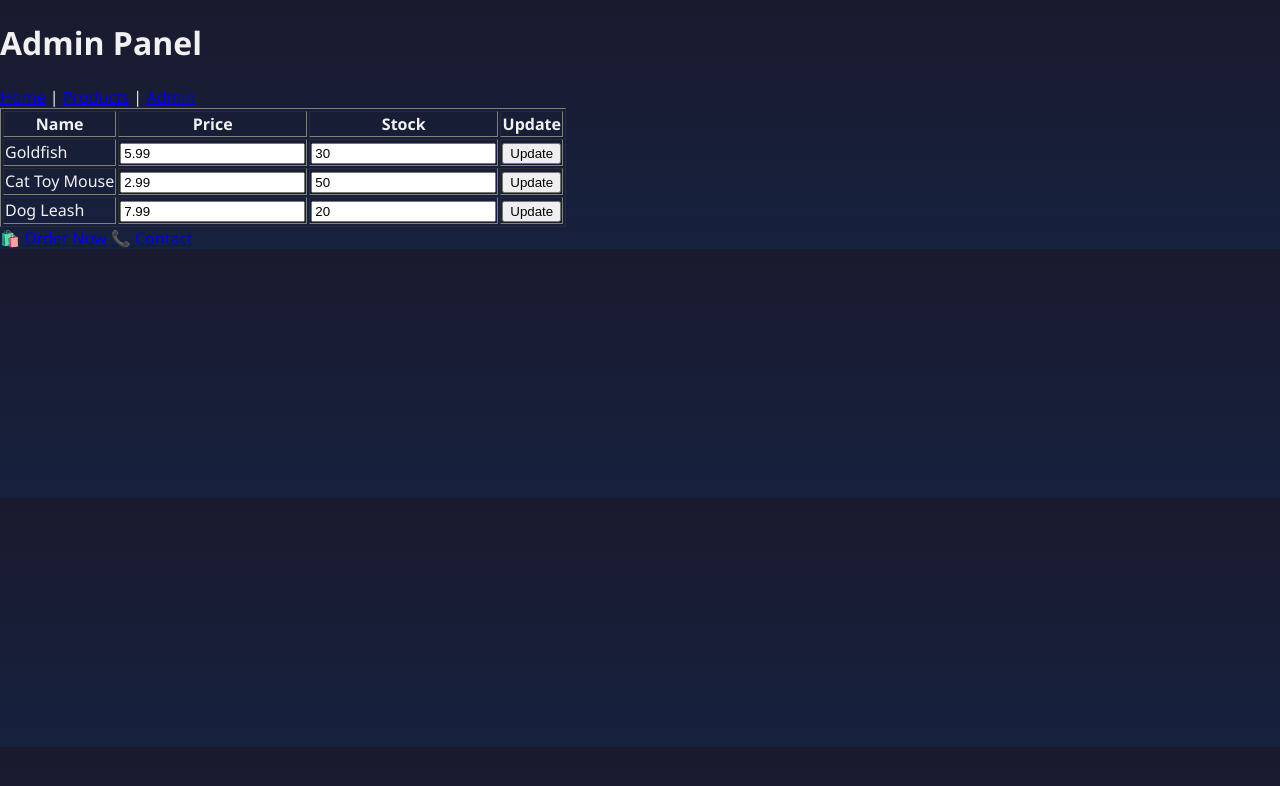
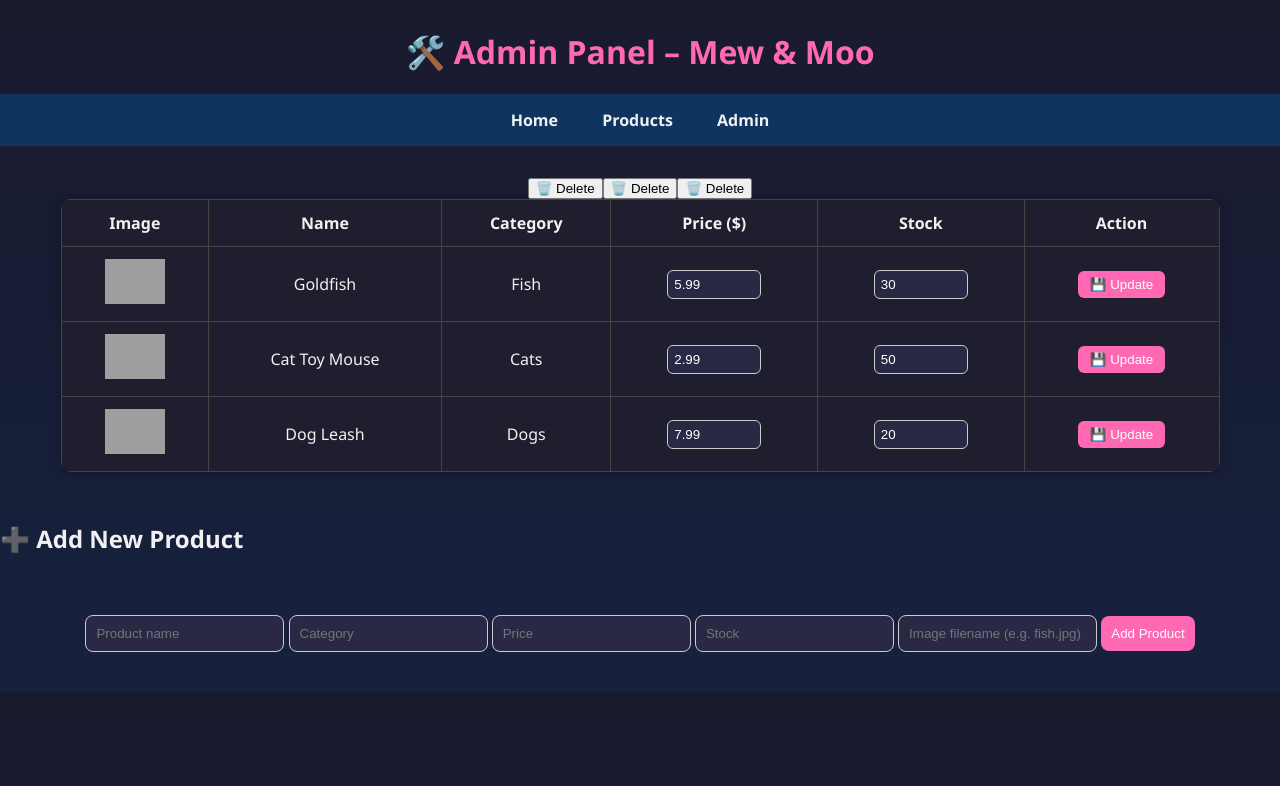
Before and after one commit to VRahul98/mew-moo, a Flask app: page /admin in a window 1280 px wide. Shown: the top 786 px of the page. Run offline with Flask 3, Linux system fonts and the light colour scheme; grey boxes are pictures that could not be loaded.

Commit message:
Added admin login, product add/delete features

```diff
--- a/app.py
+++ b/app.py
@@ -1,4 +1,4 @@
-from flask import Flask, render_template, request, redirect, url_for, jsonify
+from flask import Flask, render_template, request, redirect, url_for, session
 import json
 import os
 
@@ -46,3 +46,53 @@ import os
 if __name__ == "__main__":
     port = int(os.environ.get("PORT", 5000))
     app.run(host="0.0.0.0", port=port)
+@app.route("/login", methods=["GET", "POST"])
+def login():
+    if request.method == "POST":
+        username = request.form["username"]
+        password = request.form["password"]
+        if username == "admin" and password == "mewmoo123":
+            session["admin"] = True
+            return redirect("/admin")
+        else:
+            return "Invalid credentials"
+    return render_template("login.html")
+
+@app.route("/logout")
+def logout():
+    session.pop("admin", None)
+    return redirect("/")
+@app.route('/admin')
+def admin():
+    if not session.get("admin"):
+        return redirect("/login")
+    items = load_products()
+    return render_template('admin.html', products=items)
+@app.route('/add', methods=['POST'])
+def add_product():
+    if not session.get("admin"):
+        return redirect("/login")
+
+    data = load_products()
+    new_id = max([p["id"] for p in data], default=0) + 1
+    new_product = {
+        "id": new_id,
+        "name": request.form["name"],
+        "category": request.form["category"],
+        "price": float(request.form["price"]),
+        "stock": int(request.form["stock"]),
+        "image": request.form["image"]
+    }
+    data.append(new_product)
+    save_products(data)
+    return redirect("/admin")
+@app.route('/delete', methods=['POST'])
+def delete_product():
+    if not session.get("admin"):
+        return redirect("/login")
+
+    product_id = int(request.form["id"])
+    data = load_products()
+    data = [p for p in data if p["id"] != product_id]
+    save_products(data)
+    return redirect("/admin")
--- a/static/css/style.css
+++ b/static/css/style.css
@@ -427,3 +427,53 @@ footer {
         width: 90%;
     }
 }
+.admin-title {
+    text-align: center;
+    margin-top: 30px;
+    color: #ff69b4;
+}
+
+.admin-section {
+    padding: 30px;
+    text-align: center;
+}
+
+.admin-table {
+    margin: auto;
+    width: 95%;
+    border-collapse: collapse;
+    background-color: #1e1e2f;
+    color: #f1f1f1;
+    box-shadow: 0 0 12px #0004;
+    border-radius: 10px;
+    overflow: hidden;
+}
+
+.admin-table th,
+.admin-table td {
+    padding: 12px;
+    border: 1px solid #444;
+    text-align: center;
+}
+
+.admin-table input {
+    padding: 6px;
+    border-radius: 6px;
+    border: 1px solid #ccc;
+    background-color: #292946;
+    color: #fff;
+    width: 80px;
+}
+
+.admin-table button {
+    background-color: #ff69b4;
+    color: white;
+    border: none;
+    padding: 6px 12px;
+    border-radius: 6px;
+    cursor: pointer;
+}
+
+.admin-table button:hover {
+    background-color: #ff1493;
+}
--- a/templates/admin.html
+++ b/templates/admin.html
@@ -1,40 +1,64 @@
 <!DOCTYPE html>
-<html>
+<html lang="en">
 <head>
+    <meta charset="UTF-8">
     <title>Admin - Mew & Moo</title>
     <link rel="stylesheet" href="{{ url_for('static', filename='css/style.css') }}">
-<script src="{{ url_for('static', filename='js/script.js') }}" defer></script>
 </head>
 <body>
-    <h1>Admin Panel</h1>
-    <nav>
-        <a href="/">Home</a> |
-        <a href="/products">Products</a> |
+
+    <h1 class="admin-title">🛠️ Admin Panel – Mew & Moo</h1>
+
+    <nav class="main-nav">
+        <a href="/">Home</a>
+        <a href="/products">Products</a>
         <a href="/admin">Admin</a>
     </nav>
 
-    <table border="1">
+    <section class="admin-section">
+        <table class="admin-table">
+            <thead>
                 <tr>
-            <th>Name</th><th>Price</th><th>Stock</th><th>Update</th>
+                    <th>Image</th>
+                    <th>Name</th>
+                    <th>Category</th>
+                    <th>Price ($)</th>
+                    <th>Stock</th>
+                    <th>Action</th>
                 </tr>
+            </thead>
+            <tbody>
                 {% for p in products %}
                 <tr>
                     <form action="/update" method="POST">
+                        <td><img src="/static/images/{{ p.image }}" alt="{{ p.name }}" width="60"></td>
                         <td>{{ p.name }}</td>
-                <td><input type="number" name="price" value="{{ p.price }}" step="0.01"></td>
-                <td><input type="number" name="stock" value="{{ p.stock }}"></td>
+                        <td>{{ p.category }}</td>
+                        <td><input type="number" name="price" value="{{ p.price }}" step="0.01" required></td>
+                        <td><input type="number" name="stock" value="{{ p.stock }}" required></td>
                         <td>
                             <input type="hidden" name="id" value="{{ p.id }}">
-                    <button type="submit">Update</button>
+                            <button type="submit">💾 Update</button>
                         </td>
+                        <button type="submit" formaction="/delete" formmethod="POST" onclick="return confirm('Are you sure?')">🗑️ Delete</button>
+
                     </form>
                 </tr>
                 {% endfor %}
+            </tbody>
         </table>
-    <!-- Floating Buttons -->
-<div class="floating-buttons">
-    <a href="/products" class="float-btn">🛍️ Order Now</a>
-    <a href="/#contact" class="float-btn">📞 Contact</a>
-</div>
+    </section>
+
 </body>
 </html>
+<section class="add-product">
+    <h2>➕ Add New Product</h2>
+    <form action="/add" method="POST" class="ask-question form">
+        <input type="text" name="name" placeholder="Product name" required>
+        <input type="text" name="category" placeholder="Category" required>
+        <input type="number" name="price" placeholder="Price" step="0.01" required>
+        <input type="number" name="stock" placeholder="Stock" required>
+        <input type="text" name="image" placeholder="Image filename (e.g. fish.jpg)" required>
+        <button type="submit">Add Product</button>
+    </form>
+</section>
```
Also changed, not shown: templates/login.html (added, +16 -0 lines). Lines whose indentation alone changed are shown as unchanged.
